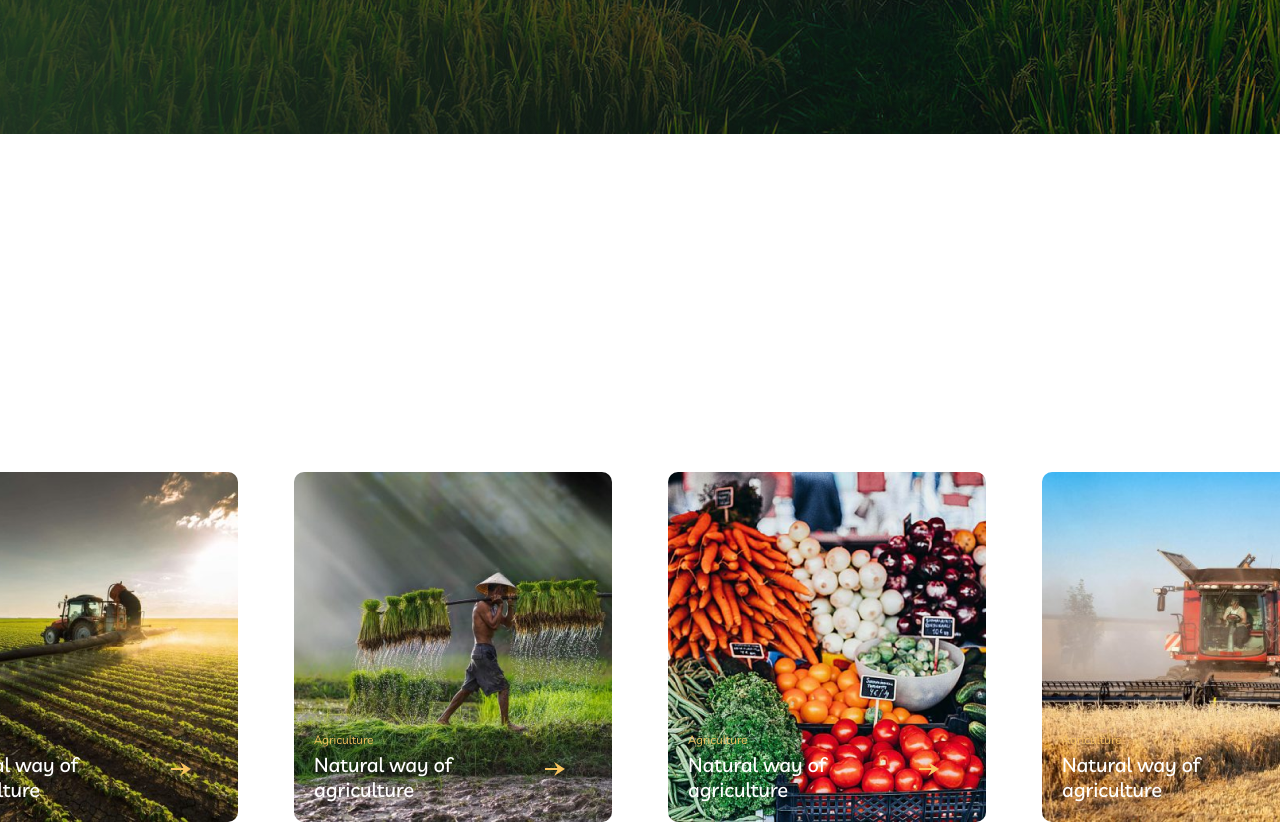
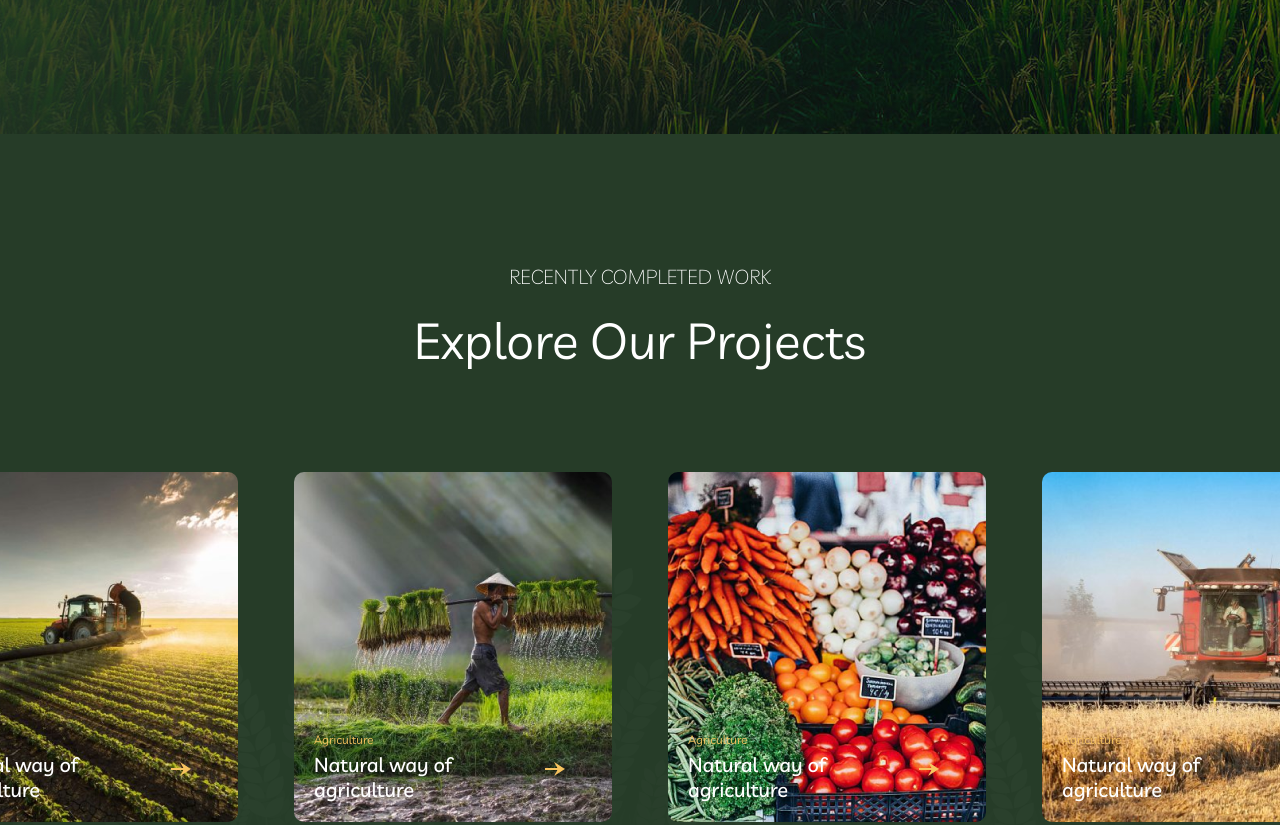
Before and after one commit to Zalupnik/SITE-MY, a plain HTML site: page index.html in a window 1280 px wide. Shown: the part 2280-3105 px from the top of the page. Drawn offline with Linux system fonts and the light colour scheme.

Commit message:
конвертация фото

```diff
--- a/style.css
+++ b/style.css
@@ -222,7 +222,7 @@ button:active {
 }
 
 #explore {
-    background-image: url("assets/Group\ 1.webp");
+    background-image: url("assets/Group-1.webp");
     background-repeat: no-repeat;
     background-size: cover;
     width: 100%;
```
